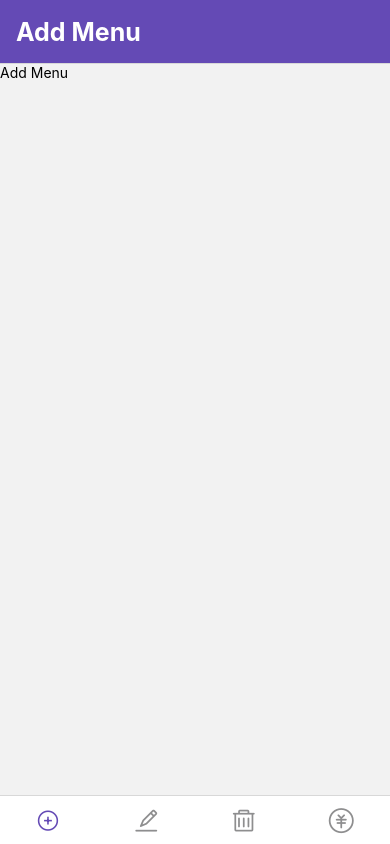
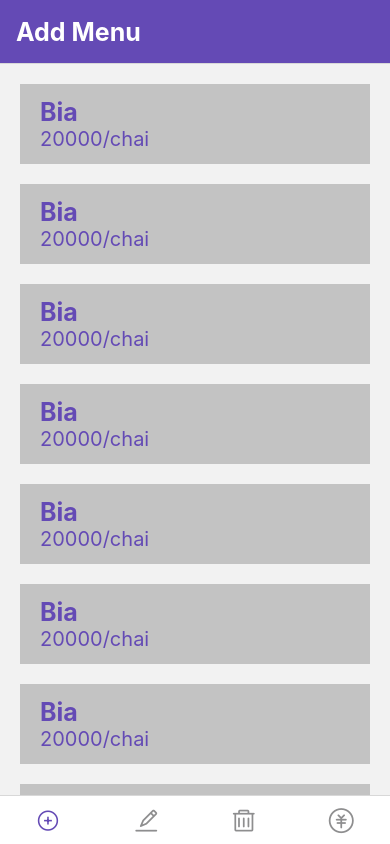
Before and after one commit to Nguyen-Phuoc-Duy/ApPicks, a React Native app: screen /Menu in a window 390 px wide. Built offline with nearby package versions, Linux system fonts and the light colour scheme.

Commit message:
addFoodPopup1

```diff
--- a/src/components/layout.js
+++ b/src/components/layout.js
@@ -1,4 +1,3 @@
-import React from "react";
 import { createBottomTabNavigator } from "@react-navigation/bottom-tabs";
 import Icon from "@expo/vector-icons/Ionicons";
 import Menu from "../screens/menu";
@@ -10,8 +9,11 @@ import AddMenu from "../screens/addMenu";
 import EditMenu from "../screens/editMenu";
 import DeleteMenu from "../screens/deleteMenu";
 import Revenue from "../screens/revenue";
+import React, { useState } from "react";
+import { Alert, Modal, StyleSheet, Text, Pressable, View } from "react-native";
 function Layout() {
   const Tab = createBottomTabNavigator();
+  const [modalVisible, setModalVisible] = useState(false);
   return (
     <>
       {/* <Tab.Navigator
@@ -37,7 +39,6 @@ function Layout() {
             tabBarLabel: "",
             headerShown: true,
             tabBarIcon: ({ color, size }) => (
-              // <Icon name="menu" size={size} color={color} />
               <AntDesign name="profile" size={size} color={color} />
             ),
           }}
@@ -65,6 +66,7 @@ function Layout() {
           }}
         />
       </Tab.Navigator> */}
+      {/* ///// */}
       <Tab.Navigator
         screenOptions={{
           tabBarHideOnKeyboard: true,
@@ -88,11 +90,39 @@ function Layout() {
             tabBarLabel: "",
             headerShown: true,
             tabBarIcon: ({ color, size }) => (
-              <Ionicons
-                name="ios-add-circle-outline"
-                size={size}
-                color={color}
-              />
+              <View>
+                <Modal
+                  animationType="slide"
+                  transparent={true}
+                  visible={modalVisible}
+                  onRequestClose={() => {
+                    Alert.alert("Modal has been closed.");
+                    setModalVisible(!modalVisible);
+                  }}
+                >
+                  <View style={styles.centeredView}>
+                    <View style={styles.modalView}>
+                      <Text style={styles.modalText}>Hello World!</Text>
+                      <Pressable
+                        style={[styles.button, styles.buttonClose]}
+                        onPress={() => setModalVisible(!modalVisible)}
+                      >
+                        <Text style={styles.textStyle}>Hide Modal</Text>
+                      </Pressable>
+                    </View>
+                  </View>
+                </Modal>
+                <Pressable
+                  // style={[styles.button, styles.buttonClose]}
+                  onPress={() => setModalVisible(!modalVisible)}
+                >
+                  <Ionicons
+                    name="ios-add-circle-outline"
+                    size={size}
+                    color={color}
+                  />
+                </Pressable>
+              </View>
             ),
           }}
         />
@@ -135,3 +165,46 @@ function Layout() {
 }
 
 export default Layout;
+const styles = StyleSheet.create({
+  centeredView: {
+    flex: 1,
+    justifyContent: "center",
+    alignItems: "center",
+    marginTop: 22,
+  },
+  modalView: {
+    margin: 20,
+    backgroundColor: "white",
+    borderRadius: 20,
+    padding: 35,
+    alignItems: "center",
+    shadowColor: "#000",
+    shadowOffset: {
+      width: 0,
+      height: 2,
+    },
+    shadowOpacity: 0.25,
+    shadowRadius: 4,
+    elevation: 5,
+  },
+  button: {
+    borderRadius: 20,
+    padding: 10,
+    elevation: 2,
+  },
+  buttonOpen: {
+    backgroundColor: "#F194FF",
+  },
+  buttonClose: {
+    backgroundColor: "#2196F3",
+  },
+  textStyle: {
+    color: "white",
+    fontWeight: "bold",
+    textAlign: "center",
+  },
+  modalText: {
+    marginBottom: 15,
+    textAlign: "center",
+  },
+});
--- a/src/screens/addMenu.js
+++ b/src/screens/addMenu.js
@@ -1,14 +1,64 @@
 import { StyleSheet, Text, View } from "react-native";
 import React from "react";
-
+import { ScrollView } from "react-native";
 const AddMenu = () => {
   return (
-    <View>
-      <Text>Add Menu</Text>
-    </View>
+    <ScrollView>
+      <View style={styles.box}>
+        <Text style={styles.text1}>Bia</Text>
+        <Text style={styles.text2}>20000/chai</Text>
+      </View>
+      <View style={styles.box}>
+        <Text style={styles.text1}>Bia</Text>
+        <Text style={styles.text2}>20000/chai</Text>
+      </View>
+      <View style={styles.box}>
+        <Text style={styles.text1}>Bia</Text>
+        <Text style={styles.text2}>20000/chai</Text>
+      </View>
+      <View style={styles.box}>
+        <Text style={styles.text1}>Bia</Text>
+        <Text style={styles.text2}>20000/chai</Text>
+      </View>
+      <View style={styles.box}>
+        <Text style={styles.text1}>Bia</Text>
+        <Text style={styles.text2}>20000/chai</Text>
+      </View>
+      <View style={styles.box}>
+        <Text style={styles.text1}>Bia</Text>
+        <Text style={styles.text2}>20000/chai</Text>
+      </View>
+      <View style={styles.box}>
+        <Text style={styles.text1}>Bia</Text>
+        <Text style={styles.text2}>20000/chai</Text>
+      </View>
+      <View style={styles.box}>
+        <Text style={styles.text1}>Bia</Text>
+        <Text style={styles.text2}>20000/chai</Text>
+      </View>
+    </ScrollView>
   );
 };
 
 export default AddMenu;
 
-const styles = StyleSheet.create({});
+const styles = StyleSheet.create({
+  box: {
+    marginTop: 20,
+    marginHorizontal: 20,
+    backgroundColor: "#c3c3c3",
+    height: 80,
+    display: "flex",
+    justifyContent: "center",
+    paddingHorizontal: 20,
+  },
+  text1: {
+    color: "#644AB5",
+    fontSize: 25,
+    fontWeight: 700,
+  },
+  text2: {
+    color: "#644AB5",
+    fontSize: 20,
+  },
+});
--- a/src/screens/menu.js
+++ b/src/screens/menu.js
@@ -1,14 +1,64 @@
 import { StyleSheet, Text, View } from "react-native";
 import React from "react";
-
+import { ScrollView } from "react-native";
 const Menu = () => {
   return (
-    <View>
-      <Text>Menu</Text>
-    </View>
+    <ScrollView>
+      <View style={styles.box}>
+        <Text style={styles.text1}>Bia</Text>
+        <Text style={styles.text2}>20000/chai</Text>
+      </View>
+      <View style={styles.box}>
+        <Text style={styles.text1}>Bia</Text>
+        <Text style={styles.text2}>20000/chai</Text>
+      </View>
+      <View style={styles.box}>
+        <Text style={styles.text1}>Bia</Text>
+        <Text style={styles.text2}>20000/chai</Text>
+      </View>
+      <View style={styles.box}>
+        <Text style={styles.text1}>Bia</Text>
+        <Text style={styles.text2}>20000/chai</Text>
+      </View>
+      <View style={styles.box}>
+        <Text style={styles.text1}>Bia</Text>
+        <Text style={styles.text2}>20000/chai</Text>
+      </View>
+      <View style={styles.box}>
+        <Text style={styles.text1}>Bia</Text>
+        <Text style={styles.text2}>20000/chai</Text>
+      </View>
+      <View style={styles.box}>
+        <Text style={styles.text1}>Bia</Text>
+        <Text style={styles.text2}>20000/chai</Text>
+      </View>
+      <View style={styles.box}>
+        <Text style={styles.text1}>Bia</Text>
+        <Text style={styles.text2}>20000/chai</Text>
+      </View>
+    </ScrollView>
   );
 };
 
 export default Menu;
 
-const styles = StyleSheet.create({});
+const styles = StyleSheet.create({
+  box: {
+    marginTop: 20,
+    marginHorizontal: 20,
+    backgroundColor: "#c3c3c3",
+    height: 80,
+    display: "flex",
+    justifyContent: "center",
+    paddingHorizontal: 20,
+  },
+  text1: {
+    color: "#644AB5",
+    fontSize: 25,
+    fontWeight: 700,
+  },
+  text2: {
+    color: "#644AB5",
+    fontSize: 20,
+  },
+});
--- a/src/screens/table.js
+++ b/src/screens/table.js
@@ -1,14 +1,71 @@
 import { StyleSheet, Text, View } from "react-native";
 import React from "react";
-
+import { ScrollView } from "react-native";
+import { Entypo } from "@expo/vector-icons";
 const Tables = () => {
   return (
-    <View>
-      <Text>Tables</Text>
-    </View>
+    <ScrollView>
+      <View style={styles.box}>
+        <Text style={styles.text}>Table 1</Text>
+        <Entypo name="dots-three-horizontal" size={24} color="#644AB5" />
+      </View>
+      <View style={styles.box}>
+        <Text style={styles.text}>Table 2</Text>
+        <Entypo name="dots-three-horizontal" size={24} color="#644AB5" />
+      </View>
+      <View style={styles.box}>
+        <Text style={styles.text}>Table 3</Text>
+        <Entypo name="dots-three-horizontal" size={24} color="#644AB5" />
+      </View>
+      <View style={styles.box}>
+        <Text style={styles.text}>Table 4</Text>
+        <Entypo name="dots-three-horizontal" size={24} color="#644AB5" />
+      </View>
+      <View style={styles.box}>
+        <Text style={styles.text}>Table 5</Text>
+        <Entypo name="dots-three-horizontal" size={24} color="#644AB5" />
+      </View>
+      <View style={styles.box}>
+        <Text style={styles.text}>Table 6</Text>
+        <Entypo name="dots-three-horizontal" size={24} color="#644AB5" />
+      </View>
+      <View style={styles.box}>
+        <Text style={styles.text}>Table 7</Text>
+        <Entypo name="dots-three-horizontal" size={24} color="#644AB5" />
+      </View>
+      <View style={styles.box}>
+        <Text style={styles.text}>Table 8</Text>
+        <Entypo name="dots-three-horizontal" size={24} color="#644AB5" />
+      </View>
+      <View style={styles.box}>
+        <Text style={styles.text}>Table 9</Text>
+        <Entypo name="dots-three-horizontal" size={24} color="#644AB5" />
+      </View>
+      <View style={styles.box}>
+        <Text style={styles.text}>Table 10</Text>
+        <Entypo name="dots-three-horizontal" size={24} color="#644AB5" />
+      </View>
+    </ScrollView>
   );
 };
 
 export default Tables;
 
-const styles = StyleSheet.create({});
+const styles = StyleSheet.create({
+  box: {
+    marginTop: 20,
+    marginHorizontal: 20,
+    backgroundColor: "#c3c3c3",
+    height: 80,
+    display: "flex",
+    justifyContent: "space-between",
+    paddingHorizontal: 20,
+    flexDirection: "row",
+    alignItems: "center",
+  },
+  text: {
+    color: "#644AB5",
+    fontSize: 25,
+    fontWeight: 700,
+  },
+});
```
